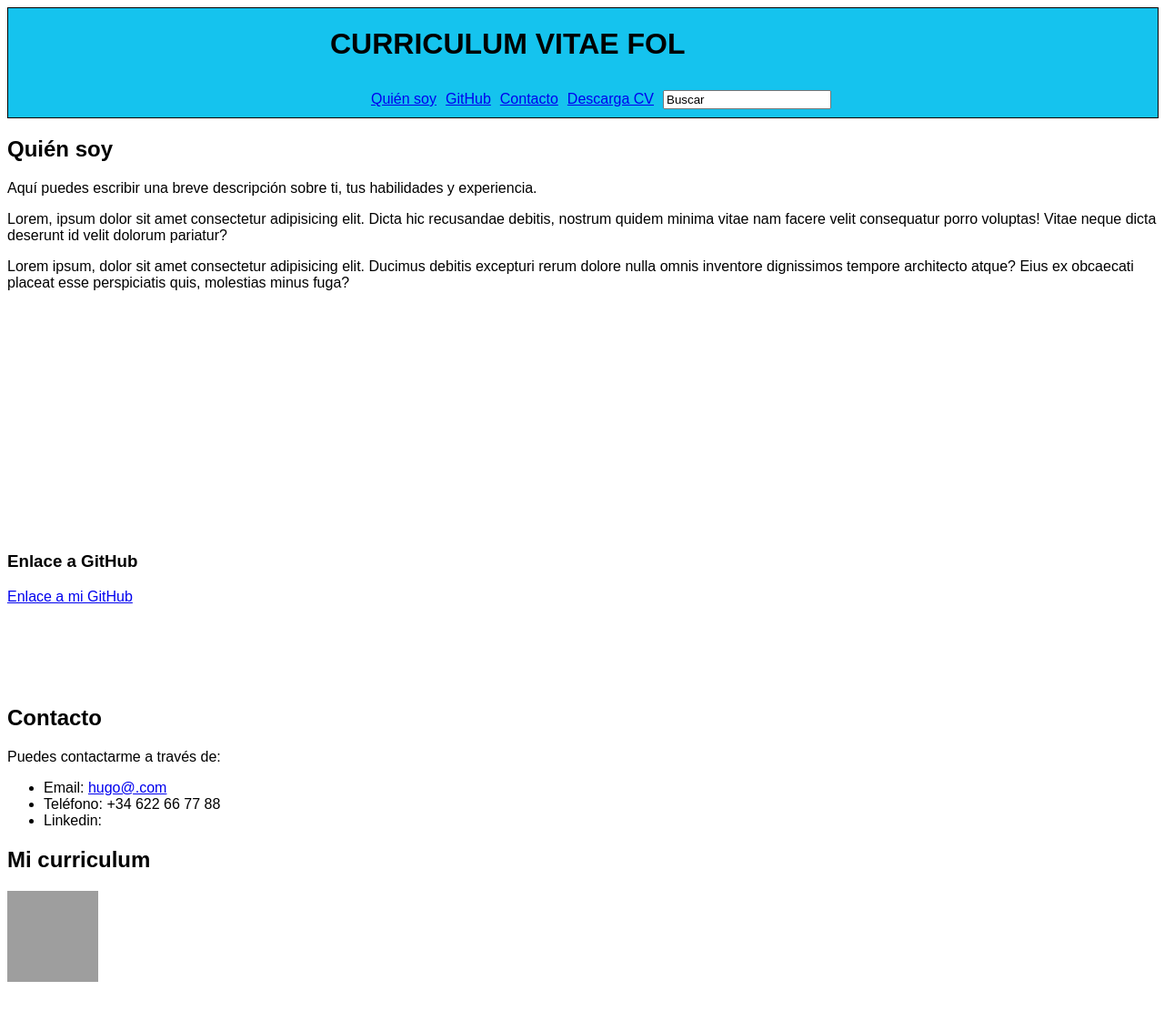
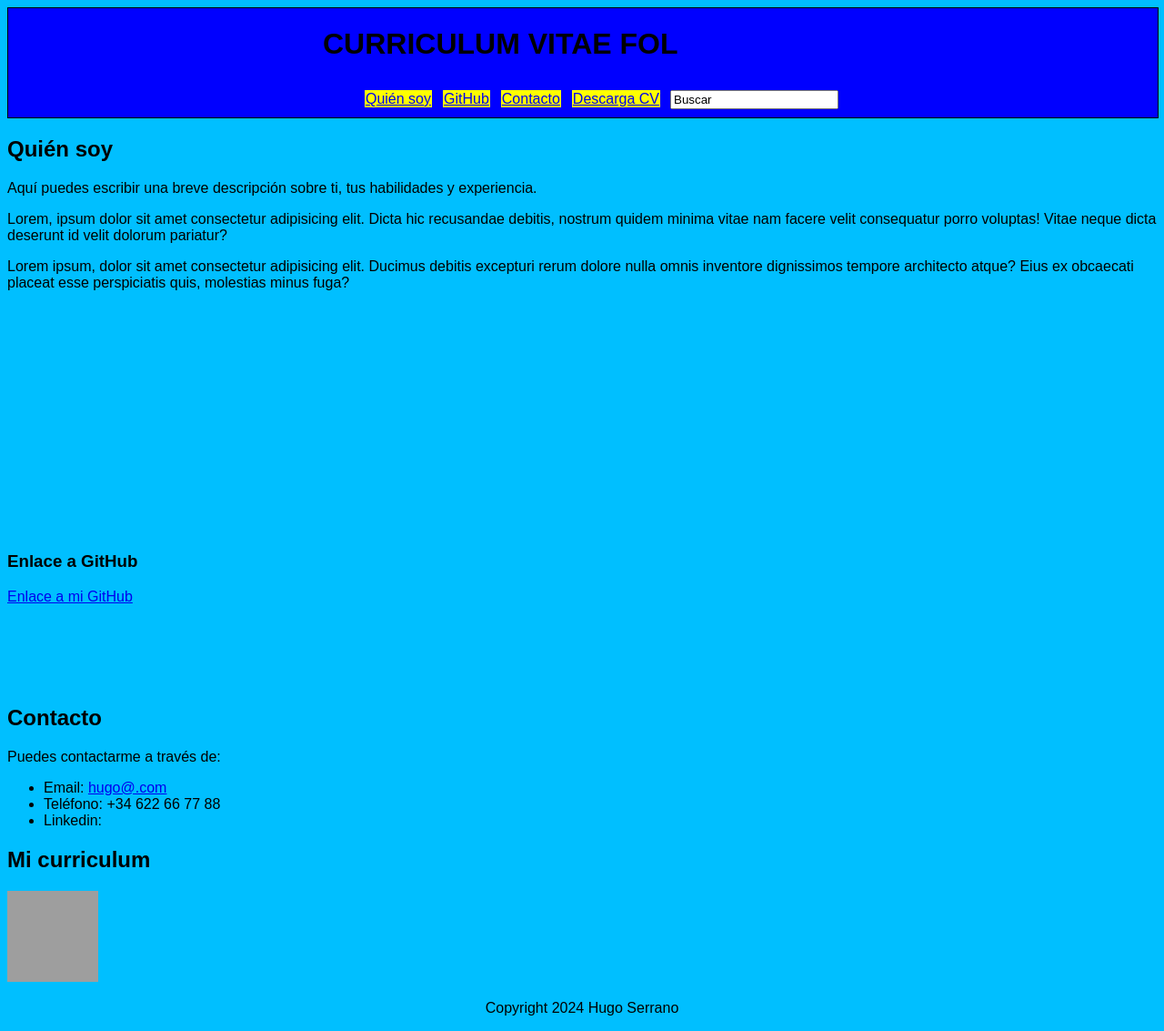
Before and after one commit to HugoSerrHz/CurriculumTrabajoFOL, a plain HTML site: page index.html in a window 1280 px wide. Shown: the whole page at 91% size. Before the commit the page ends 1091 px from the top, so only its background shows below. Drawn offline with Linux system fonts and the light colour scheme; grey boxes are pictures that could not be loaded.

Commit message:
Mejora con footer y botones con colores

```diff
--- a/estilos.css
+++ b/estilos.css
@@ -1,19 +1,17 @@
 body {
     font-family: Arial, sans-serif;
+    background-color:deepskyblue;
 }
 #cabecero {
     width: 100%;
     margin: 0px auto;
     border: 1px solid black;
-    background-color: rgb(21, 195, 238);
+    background-color: blue;
     display: flex;
    justify-content: center;
 
 }
-#cabecero nav ul {
-    background-color: rgb(21, 195, 238);
 
-}
 
 
 #cabecero nav ul li{
@@ -24,6 +22,17 @@ body {
 
 
 }
+nav>ul>li>a{
+
+    border: solid 1px blue;
+    background-color: yellow;
+    padding: 1px 1px;
+    margin-bottom: 5px;
+    font-family: Arial, Helvetica, sans-serif;
+    font-size: medium;
+
+}
+
 section {
 
 
@@ -41,3 +50,7 @@ section {
 .fijar {
     clear: both;
 }
+footer{
+    text-align: center;
+    clear: both;
+}
--- a/index.html
+++ b/index.html
@@ -75,5 +75,8 @@
             <img src="https://www.informagiovani-italia.com/curriculum-vitae.jpg" alt="Descarga mi curriculum" width="100px" height="100px">
         </a>
     </section>
+    <footer>
+        <p>Copyright 2024 Hugo Serrano </p>
+    </footer>
 </body>
 </html>
```
